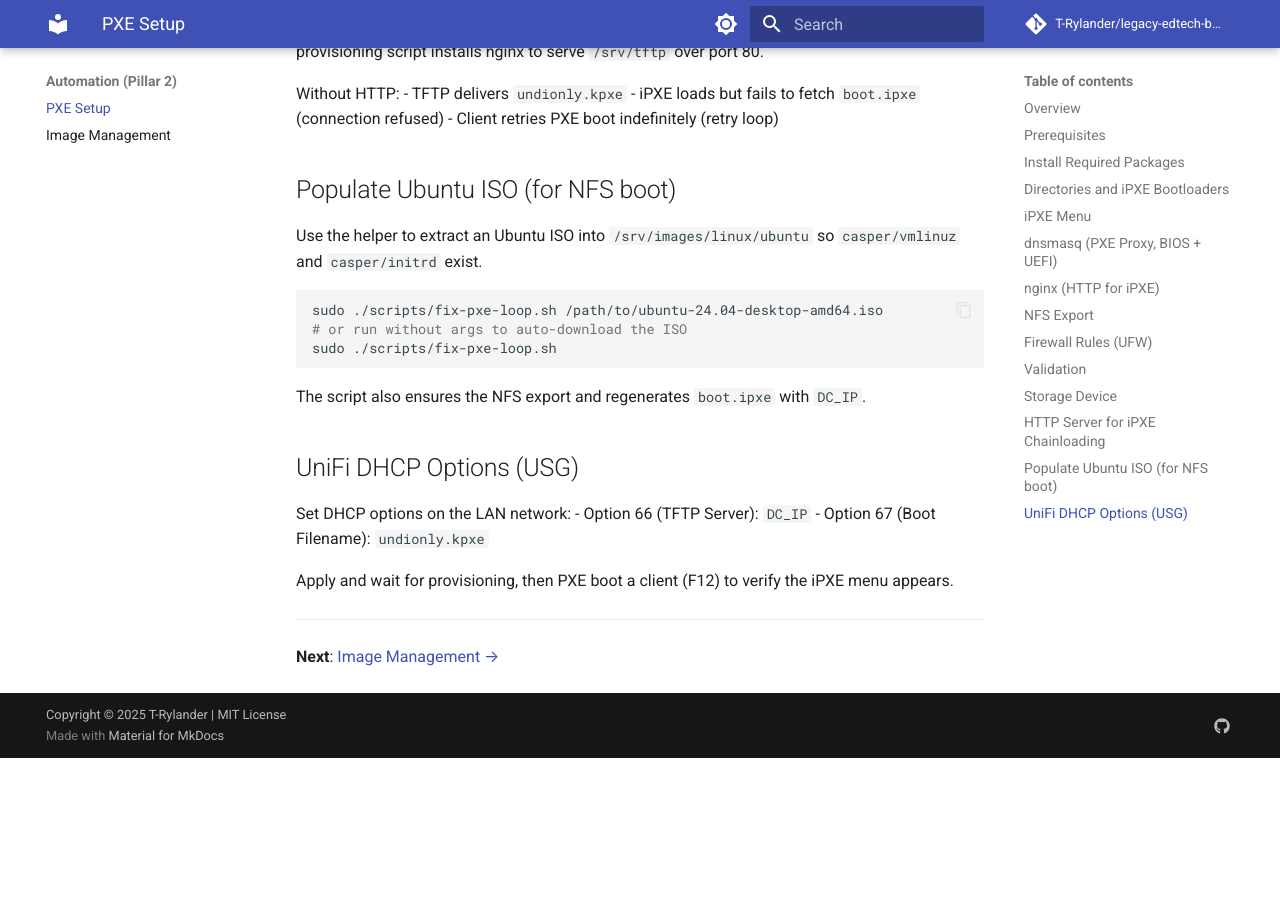
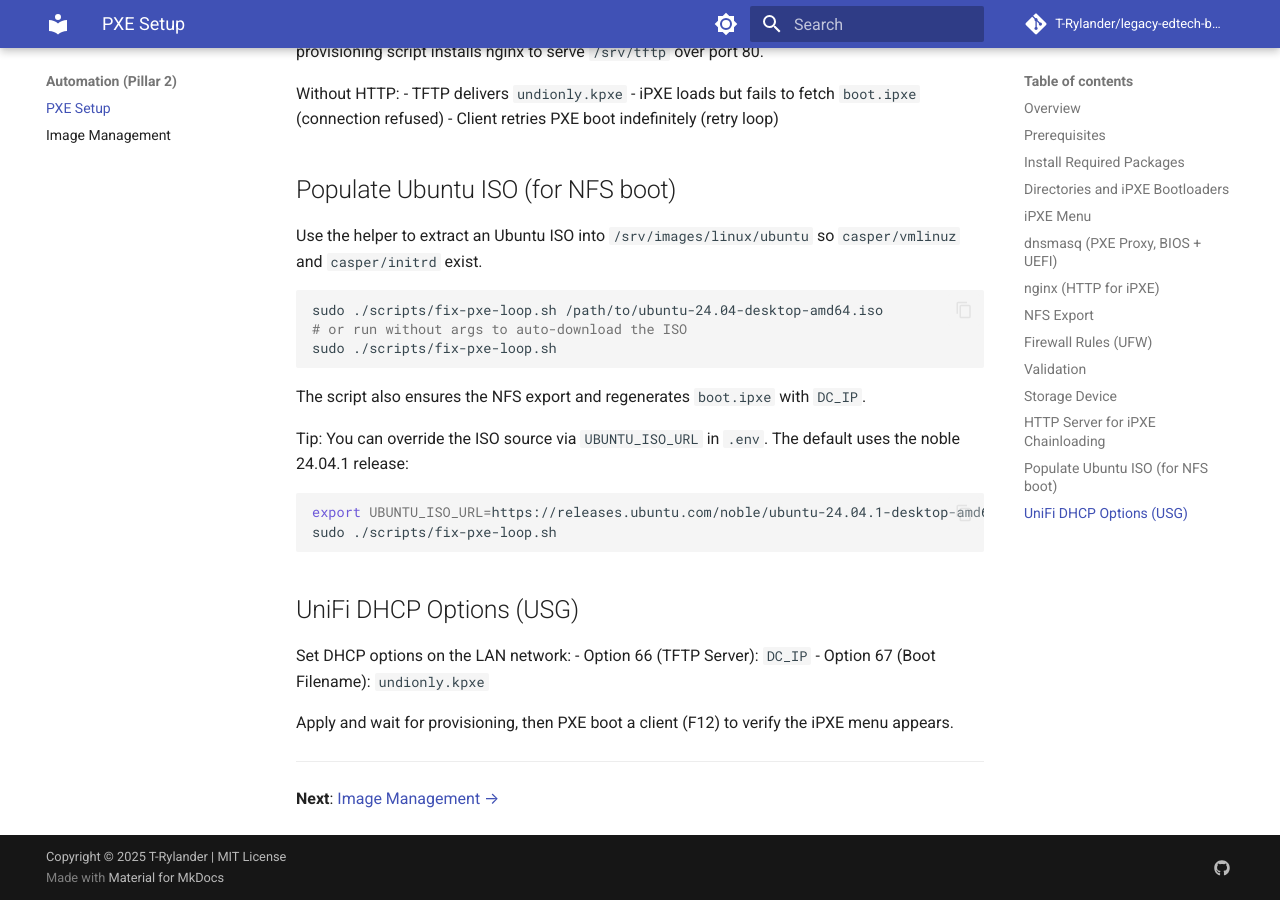
Before and after one commit to T-Rylander/legacy-edtech-backbone, an MkDocs documentation site: the page built from docs/08-pxe-setup.md, in a window 1280 px wide and 900 px high, scrolled down 3828 px. Built offline with MkDocs 1.6.1 and Material for MkDocs 9.7.7, drawn with Linux system fonts in a browser that asks for light colours; comment, search, counter and statistics services are not loaded; before the commit the page ends 4586 px from its top, so only the background shows below that.

Commit message:
fix(helper): Robust Ubuntu ISO download and validation
- Use noble 24.04.1 ISO URL by default (override via UBUNTU_ISO_URL)
- Set TMP_ISO consistently and validate size (>5GB) to catch HTML errors
- Add curl/mount error handling; mount read-only
- Document UBUNTU_ISO_URL override in PXE guide
- Add UBUNTU_ISO_URL to .env.example

````diff
--- a/docs/08-pxe-setup.md
+++ b/docs/08-pxe-setup.md
@@ -190,6 +190,14 @@ sudo ./scripts/fix-pxe-loop.sh
 
 The script also ensures the NFS export and regenerates `boot.ipxe` with `DC_IP`.
 
+Tip: You can override the ISO source via `UBUNTU_ISO_URL` in `.env`. The default
+uses the noble 24.04.1 release:
+
+```bash
+export UBUNTU_ISO_URL=https://releases.ubuntu.com/noble/ubuntu-24.04.1-desktop-amd64.iso
+sudo ./scripts/fix-pxe-loop.sh
+```
+
 ## UniFi DHCP Options (USG)
 
 Set DHCP options on the LAN network:
````
Also changed, not shown: 2 other files.
